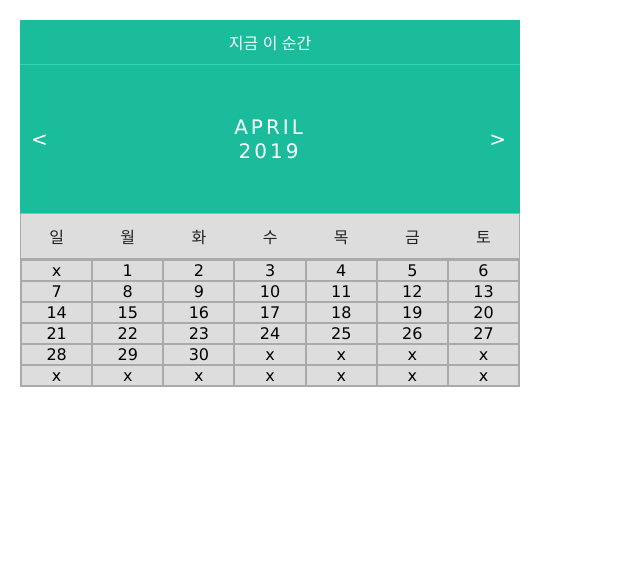
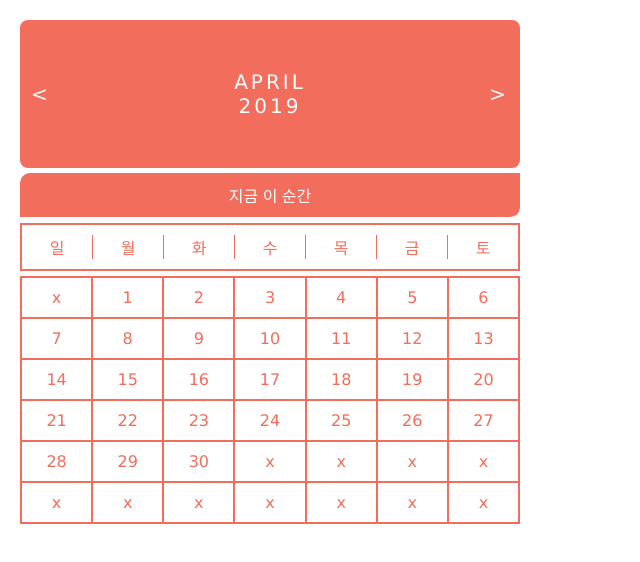
Before and after one commit to kimbeomgyu/belendar, a React (Create React App) app: page / in a window 1280 px wide. Shown: the top 562 px of the page, without its empty margins (0-640 px from the left). Built offline with nearby package versions, Linux system fonts and the light colour scheme.

Commit message:
css 수정 - 전체적으로 빨간색 느낌

```diff
--- a/src/App.css
+++ b/src/App.css
@@ -6,7 +6,10 @@ body {
   padding: 0;
   font-family: Verdana, sans-serif;
 }
-
+/* 주황색 #f26d5b */
+/* 노란색 #f6ea8c */
+/* 빨간색 #c03546 */
+/* 보라색 #492540 */
 /* component */
 .App {
   margin: 10px;
@@ -14,55 +17,68 @@ body {
 }
 
 .Calendar {
+  width: 500px;
   display: flex;
   flex-direction: column;
-  width: 500px;
 }
 
 /* class */
 .month {
+  width: 100%;
+  padding: 50px 0px;
+  margin-bottom: 5px;
+  border-radius: 8px;
   display: flex;
   flex-direction: column;
-  padding: 50px 0px;
-  width: 100%;
-  background: #1abc9c;
+  background-color: #f26d5b;
 }
 .now {
+  border: 0;
   font-size: 1rem;
+  padding: 10px 0px;
+  border-radius: 10px 0px;
+  border-bottom: solid 1px #fff;
   color: #fff;
-  border: 0;
-  border-bottom: solid 1px #2cd8b6;
-  background-color: #1abc9c;
-  padding: 10px 0px;
+  background-color: #f26d5b;
+}
+.now:hover {
+  cursor: pointer;
+  color: #3f3f3f;
+  background-color: #f6ea8c;
 }
 
 .month ul {
+  margin: 0;
+  padding: 0;
   display: flex;
   flex: 1;
-  margin: 0;
-  padding: 0;
 }
 
 .month ul li {
-  color: white;
   font-size: 20px;
+  letter-spacing: 3px;
   text-transform: uppercase;
-  letter-spacing: 3px;
+  color: #fff;
 }
 
 .weeks {
-  margin: 0;
+  text-align: center;
+  justify-content: center;
+  margin: 5px 0;
   padding: 10px 0;
-  background-color: #ddd;
-  border: #aaa solid 1px;
   display: flex;
-  justify-content: center;
-  text-align: center;
+  border: #f26d5b solid 2px;
+  background-color: #fff;
 }
 
 .weeks li {
   width: 15%;
-  color: #222;
+  color: #f26d5b;
+  border-right: solid #f26d5b 1px;
+}
+
+.weeks li:last-child {
+  border-right: 0;
 }
 
 .days {
@@ -70,17 +86,23 @@ body {
   padding: 0;
   display: flex;
   flex-wrap: wrap;
+  text-align: center;
   justify-content: left;
-  border: #aaa solid 1px;
-  text-align: center;
+  border: #f26d5b solid 1px;
 }
 
 .days li {
-  border: #aaa solid 1px;
+  width: 13.886%;
   margin: 0;
-  padding: 0;
-  width: 13.886%;
-  background-color: #ddd;
+  padding: 10px 0;
+  border: #f26d5b solid 1px;
+  color: #f26d5b;
+  background-color: #fff;
+}
+.days li:hover {
+  color: #fff;
+  cursor: pointer;
+  background-color: #f26d5b;
 }
 
 .prev,
@@ -94,6 +116,7 @@ body {
 .prev:hover,
 .next:hover {
   cursor: pointer;
+  color: #fff;
 }
 
 .YM {
--- a/src/Calendar.tsx
+++ b/src/Calendar.tsx
@@ -106,8 +106,8 @@ const Calendar = () => {
 
   return (
     <div className="Calendar">
+      {year}
       <button className="now" onClick={now} children="지금 이 순간" />
-      {year}
       {weeks}
       {days}
     </div>
```
